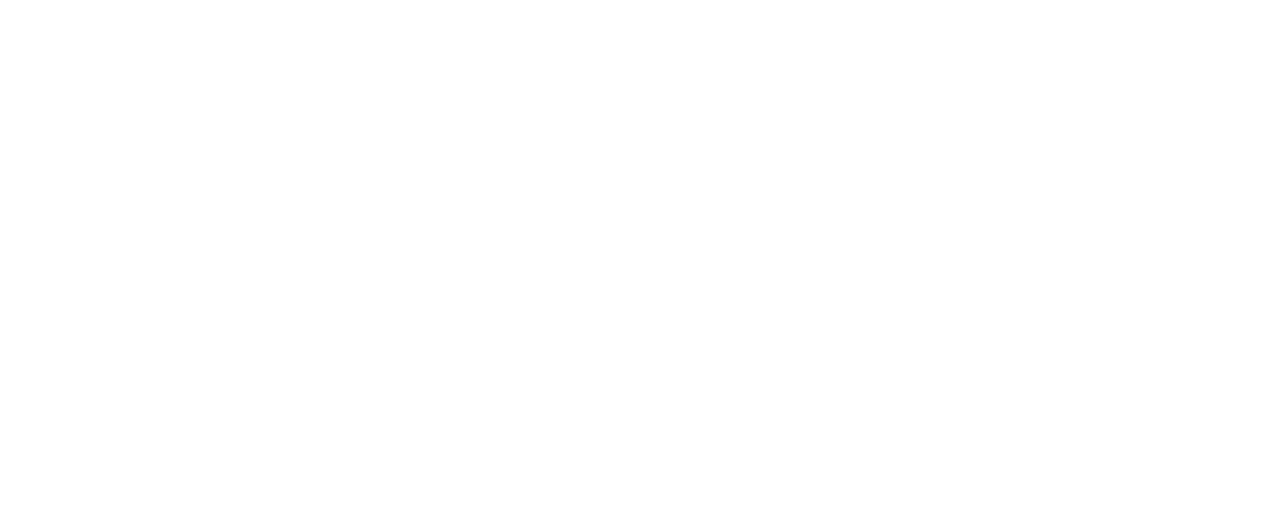
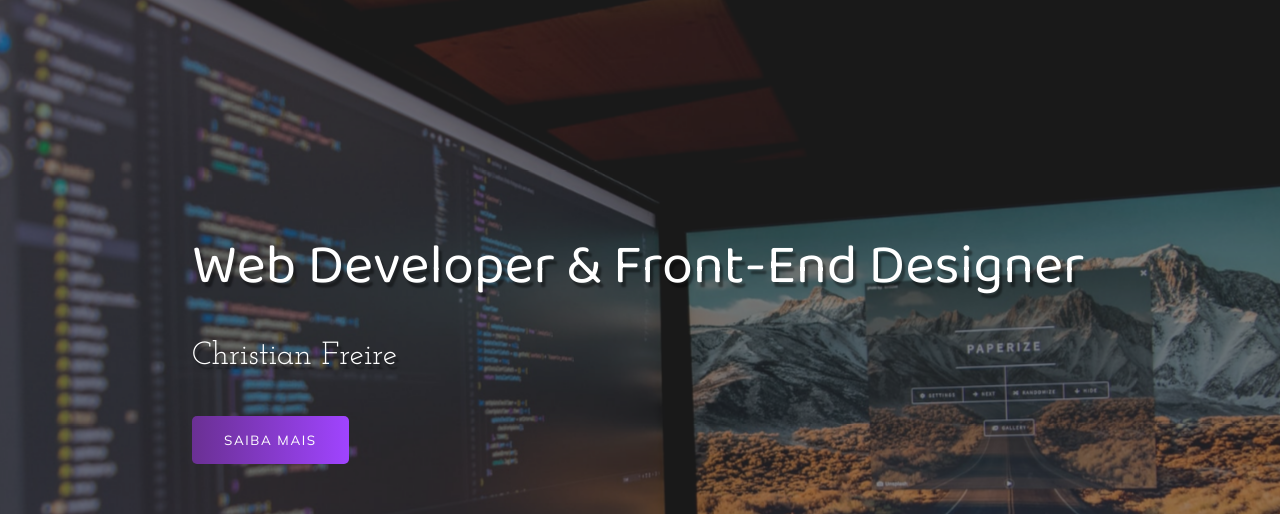
Before and after one commit to christian-freire/portfolio, a plain HTML site: page index.html in a window 1280 px wide. Shown: the top 514 px of the page. Drawn offline with Linux system fonts and the light colour scheme.

Commit message:
:package: header

```diff
--- a/index.html
+++ b/index.html
@@ -3,10 +3,28 @@
 <head>
     <meta charset="UTF-8">
     <meta name="viewport" content="width=device-width, initial-scale=1.0">
-    <title>Portifólio</title>
+    <title>Portfólio</title>
     <link rel="stylesheet" href="style.css">
+    <link rel="apple-touch-icon" sizes="180x180" href="imagens/apple-touch-icon.png">
+    <link rel="icon" type="image/png" sizes="32x32" href="imagens/favicon-32x32.png">
+    <link rel="icon" type="image/png" sizes="16x16" href="imagens/favicon-16x16.png">
+    <link rel="manifest" href="/site.webmanifest">
 </head>
 <body>
 
+    <div class="container">
+         <header>
+                <div class="img-wrapper">
+                    <img src="imagens/bg.jpg" alt="">
+                </div>
+
+            <div class="banner">
+                <h1>Web Developer & Front-End Designer</h1>
+                <p>Christian Freire</p>
+                <button>Saiba mais</button>
+            </div>
+         </header>
+    </div>
+
 </body>
 </html>
--- a/style.css
+++ b/style.css
@@ -1,3 +1,100 @@
 @import url('https://fonts.googleapis.com/css2?family=Baloo+Da+2:wght@400;500;600;700&family=Josefin+Slab:ital,wght@0,300;0,400;0,600;0,700;1,300;1,400;1,600&family=Mulish:ital,wght@0,200;0,300;0,400;0,500;1,200;1,300;1,400&display=swap');
 
-@import url('https://cdnjs.cloudflare.com/ajax/libs/font-awesome/5.15.1/css/all.min.css')
+@import url('https://cdnjs.cloudflare.com/ajax/libs/font-awesome/5.15.1/css/all.min.css');
+
+*{
+    margin: 0;
+    padding: 0;;
+}
+
+header{
+    width: 100%;
+    height: 100vh;
+    overflow: hidden;
+    position: relative;
+}
+
+.img-wrapper{
+    width: 100%;
+    height: 100%;
+    overflow: hidden;
+
+    background-color: rgba(0, 0, 0, 0.8)
+}
+
+.img-wrapper img{
+    width: 100%;
+    height: 100%;
+    object-fit: cover;
+    opacity: 0.5;
+    animation: zoom 25s;
+}
+
+@keyframes zoom{
+    0%{
+        transform: scale(1.3);
+    }
+    100%{
+        transform: scale(1);
+    }
+}
+
+.banner{
+    position: absolute;
+    top: 30%;
+    left: 15%;
+}
+
+.banner h1{
+    color: white;
+    font-size: 3.5rem;
+    font-family: "Baloo Da 2", serif;
+    font-weight: 200;
+    text-shadow: .2rem .3rem 2px rgba(0, 0, 0, .4);
+    line-height: 3.5rem;
+    margin-bottom: 2rem;
+    opacity: 0;
+    animation: moveBanner 1s 0.7s forwards;
+}
+
+.banner p{
+    font-family: "Josefin Slab", serif;
+    color: white;
+    opacity: 0;
+    font-size: 2rem;
+    text-shadow: .2rem .3rem 2px rgba(0, 0, 0, .4);
+    line-height: 3.5rem;
+    margin-bottom: 2rem;
+    animation: moveBanner 1s 0.8s forwards;
+}
+
+.banner button{
+    font-family: "Mulish", serif;
+    color: white;
+    opacity: 0;
+    text-transform: uppercase;
+    letter-spacing: .1rem;
+    background: #6a3093;
+    background: -webkit-linear-gradient(to right, #a044ff, #6a3093);
+    background: linear-gradient(to left, #a044ff, #6a3093);
+    padding: 1rem 2rem;
+    border: none;
+    border-radius: 5px;
+    cursor: pointer;
+    animation: moveBanner 1s 0.9s forwards;
+}
+
+.banner button:hover{
+    color: rgb(226, 188, 82);
+}
+
+@keyframes moveBanner{
+    0%{
+        transform: translateY(10rem) rotateY(-30deg);
+    }
+    100%{
+        transform: translateY(0);
+        opacity: 1;
+
+    }
+}
```
Also changed, not shown: imagens/android-chrome-192x192.png (renamed from android-chrome-192x192.png), imagens/android-chrome-512x512.png (renamed from android-chrome-512x512.png), imagens/apple-touch-icon.png (renamed from apple-touch-icon.png), imagens/bg.jpg (added), imagens/favicon-16x16.png (renamed from favicon-16x16.png), imagens/favicon-32x32.png (renamed from favicon-32x32.png), site.webmanifest, 1 other file.
